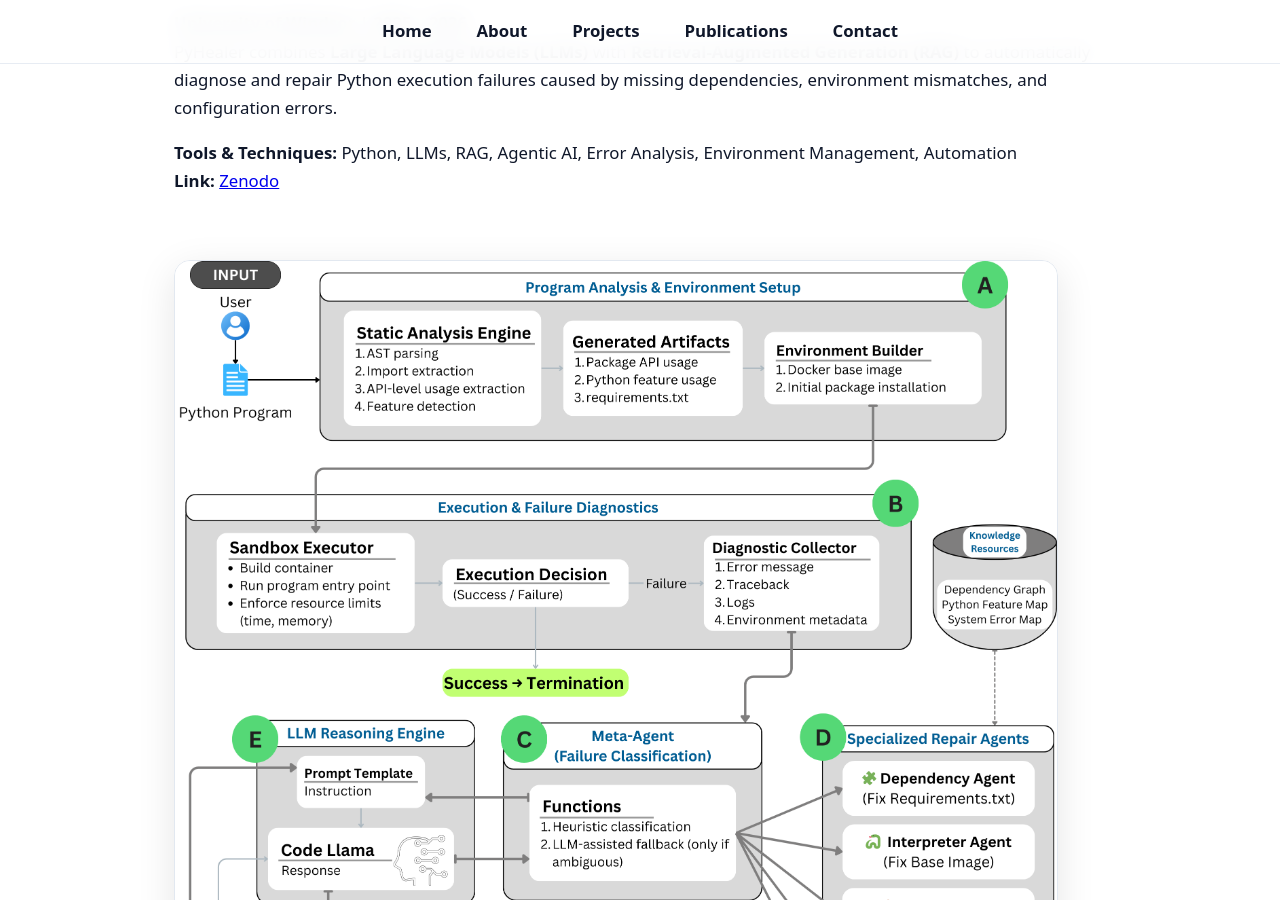
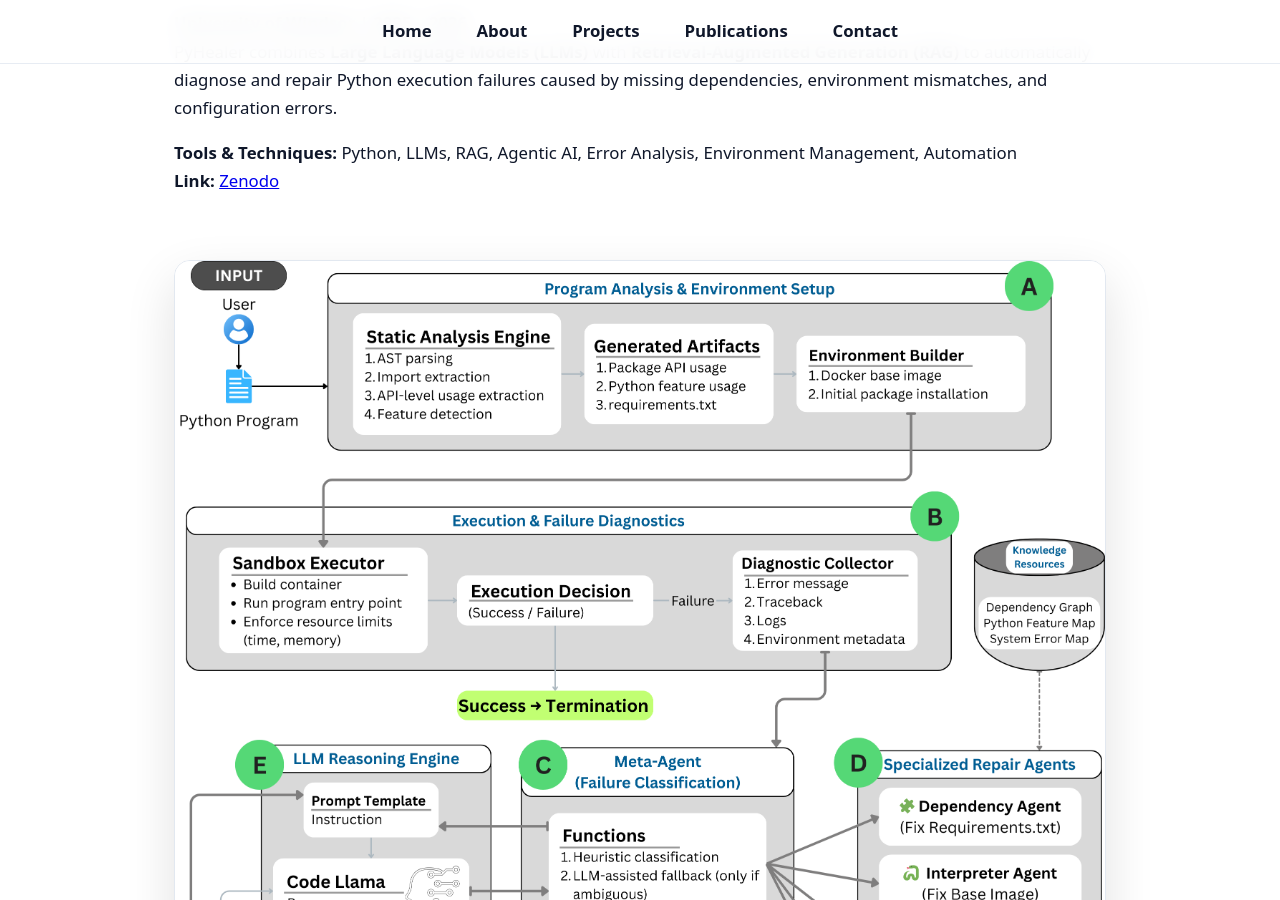
Before and after one commit to Sakib635/my-portfolio, a Jekyll site: the page built from projects.md, in a window 1280 px wide and 900 px high, scrolled down 284 px. Built offline with Jekyll 4.4.1, drawn with Linux system fonts in a browser that asks for light colours.

```diff
--- a/assets/css/style.css
+++ b/assets/css/style.css
@@ -168,16 +168,19 @@ h2::after {
 
 /* Project images – nicer presentation */
 .project-img {
-  width: min(100% - 3rem, 1200px);   /* grows up to 1200px, then caps */
-  margin: 4rem auto;
+  width: 100%;
+  max-width: 1100px;              /* ← bigger than 920–1080px suggestions */
+  margin: 4rem auto;              /* generous vertical spacing */
   border-radius: var(--radius);
-  box-shadow: var(--shadow-md);
+  box-shadow: 0 20px 50px rgba(0,0,0,0.12);
   border: 1px solid var(--gray-200);
-  transition: transform 0.5s ease;
+  transition: all 0.48s cubic-bezier(0.22, 1, 0.36, 1);
 }
 
 .project-img:hover {
-  transform: scale(1.025);
+  transform: translateY(-16px) scale(1.035);
+  box-shadow: 0 40px 100px rgba(0,0,0,0.18);
+  border-color: var(--primary);
 }
 /* Cards / Project blocks (optional – add .card class to sections) */
 .card {
```
